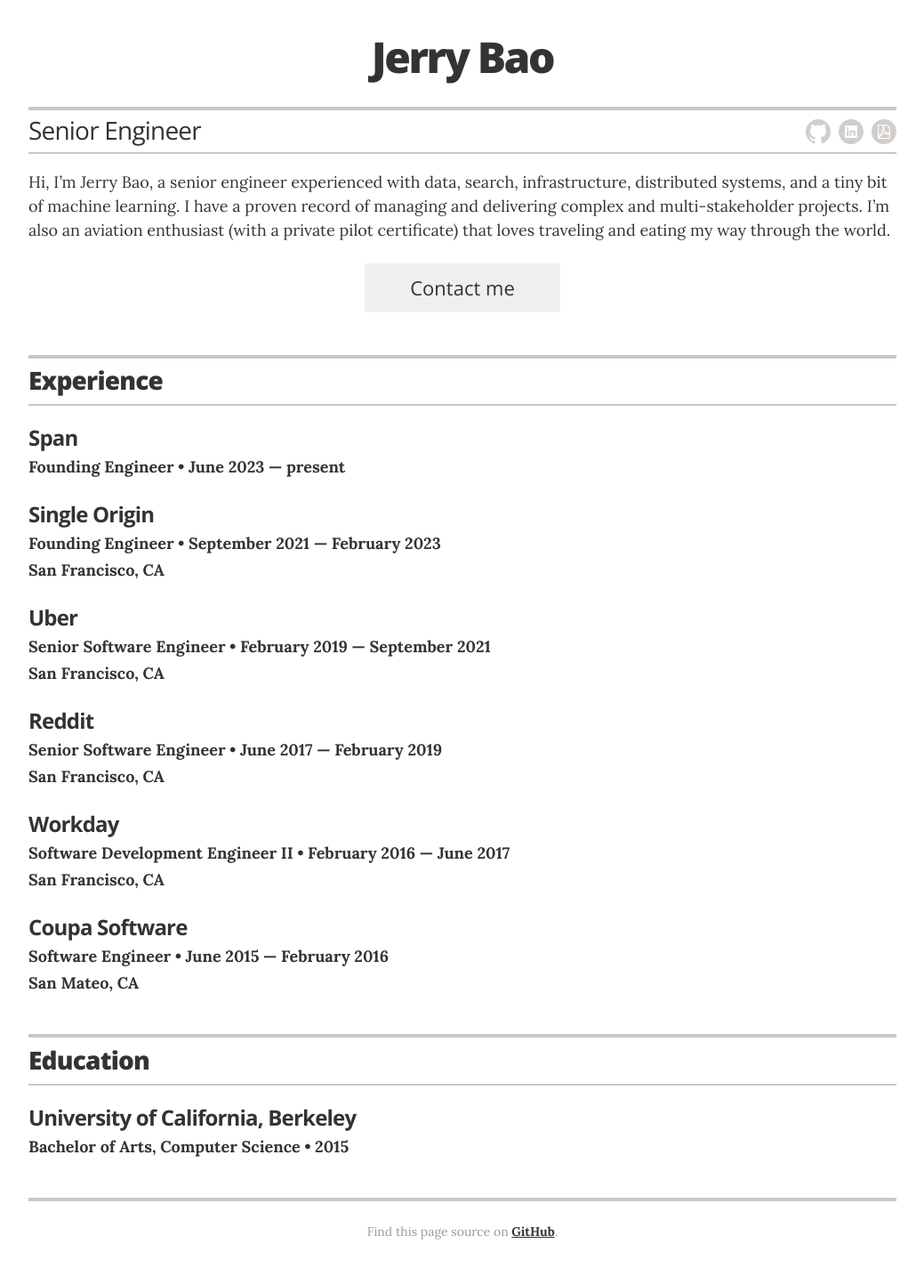
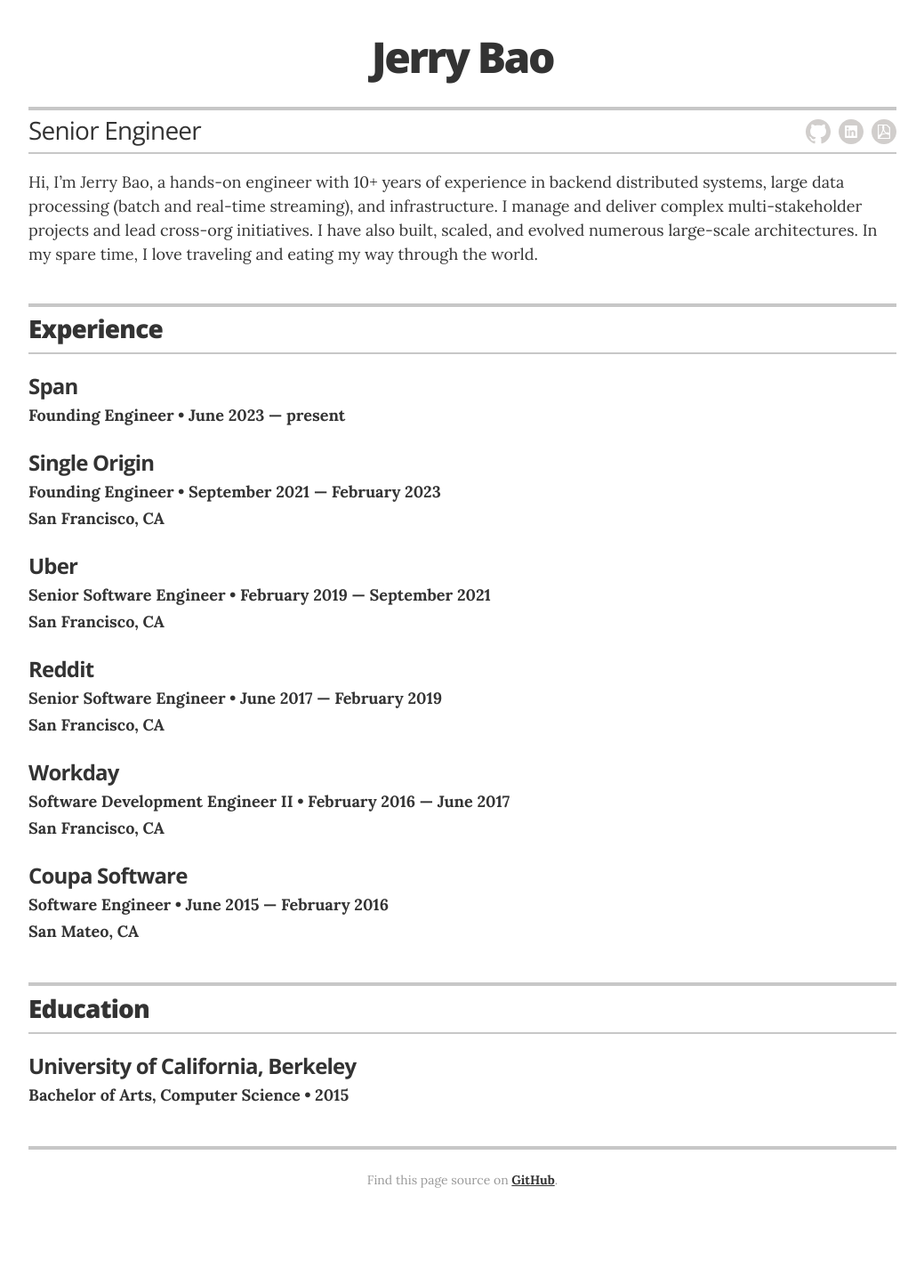
Before and after one commit to thejerrybao/thejerrybao.github.io, a Jekyll site: the page built from index.html, in a window 1280 px wide. Shown: the whole page at 89% size, without its empty margins (120-1159 px from the left). Built offline with Jekyll 4.4.1, drawn with Linux system fonts in a browser that asks for light colours; after the commit the page ends 1385 px from its top, so only the background shows below that.

Commit message:
feat: update homepage

```diff
--- a/_config.yml
+++ b/_config.yml
@@ -23,13 +23,12 @@ resume_contact_address:         "N/A"
 resume_header_contact_info:     "Address • 000-000-0000 • Email"
 display_header_contact_info:    "false"
 
-resume_header_intro: "<p>Hi, I’m Jerry Bao, a senior engineer experienced with data, search, infrastructure, distributed systems, and a tiny bit of machine learning. I have a proven record of managing and delivering complex and multi-stakeholder projects. I’m also an aviation enthusiast (with a private pilot certificate) that loves traveling and eating my way through the world.</p>"
+resume_header_intro: "<p>Hi, I’m Jerry Bao, a hands-on engineer with 10+ years of experience in backend distributed systems, large data processing (batch and real-time streaming), and infrastructure. I manage and deliver complex multi-stakeholder projects and lead cross-org initiatives. I have also built, scaled, and evolved numerous large-scale architectures. In my spare time, I love traveling and eating my way through the world.</p>"
 
 # use "yes" to display the email contact button,
 # "no" to display an "I'm not looking for work" message,
 # or remove the resume_looking_for_work option entirely
 # to leave blank
-resume_looking_for_work:        "yes"
 
 # Decide which sections to use
 # comment out to hide
```
